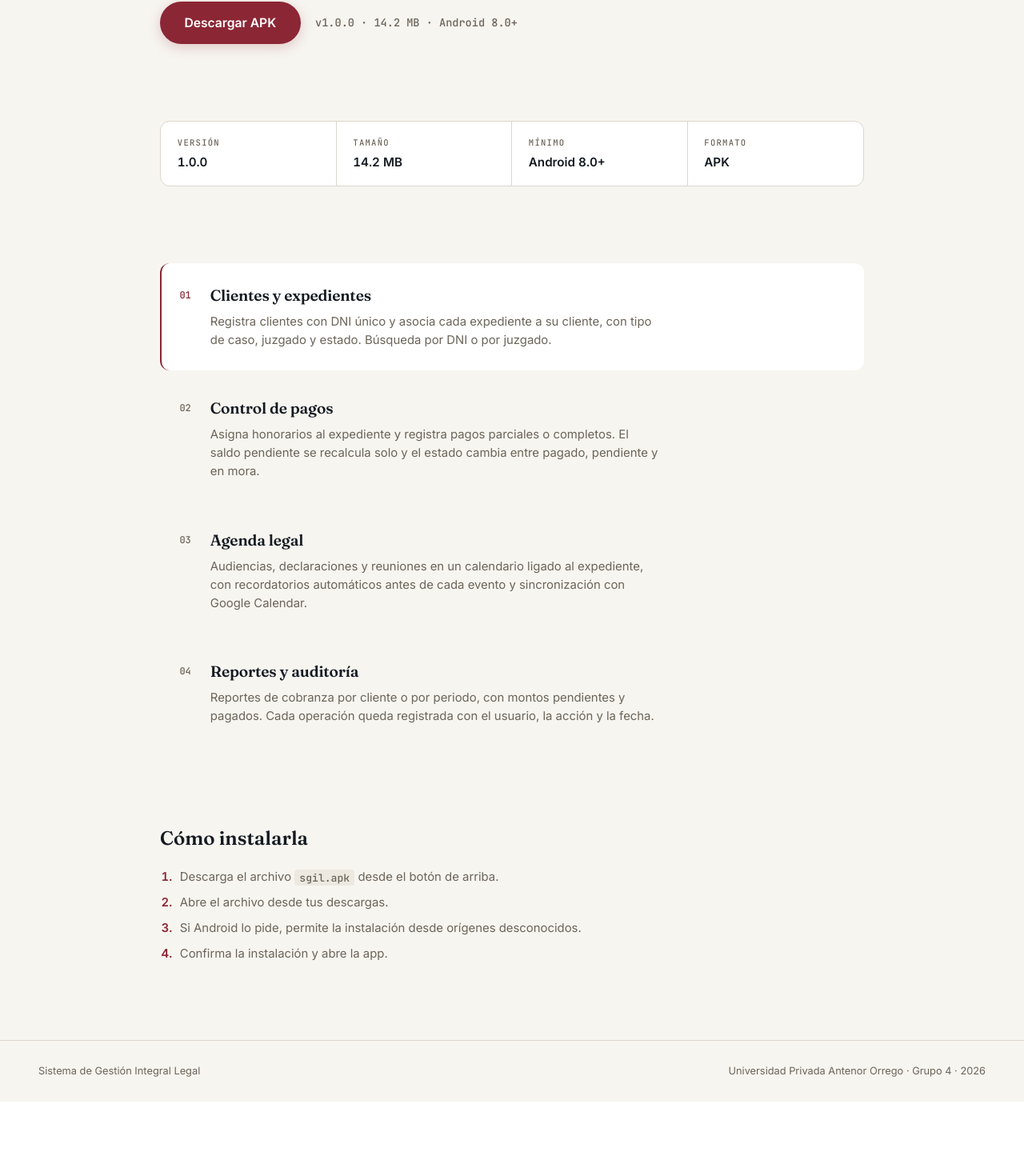
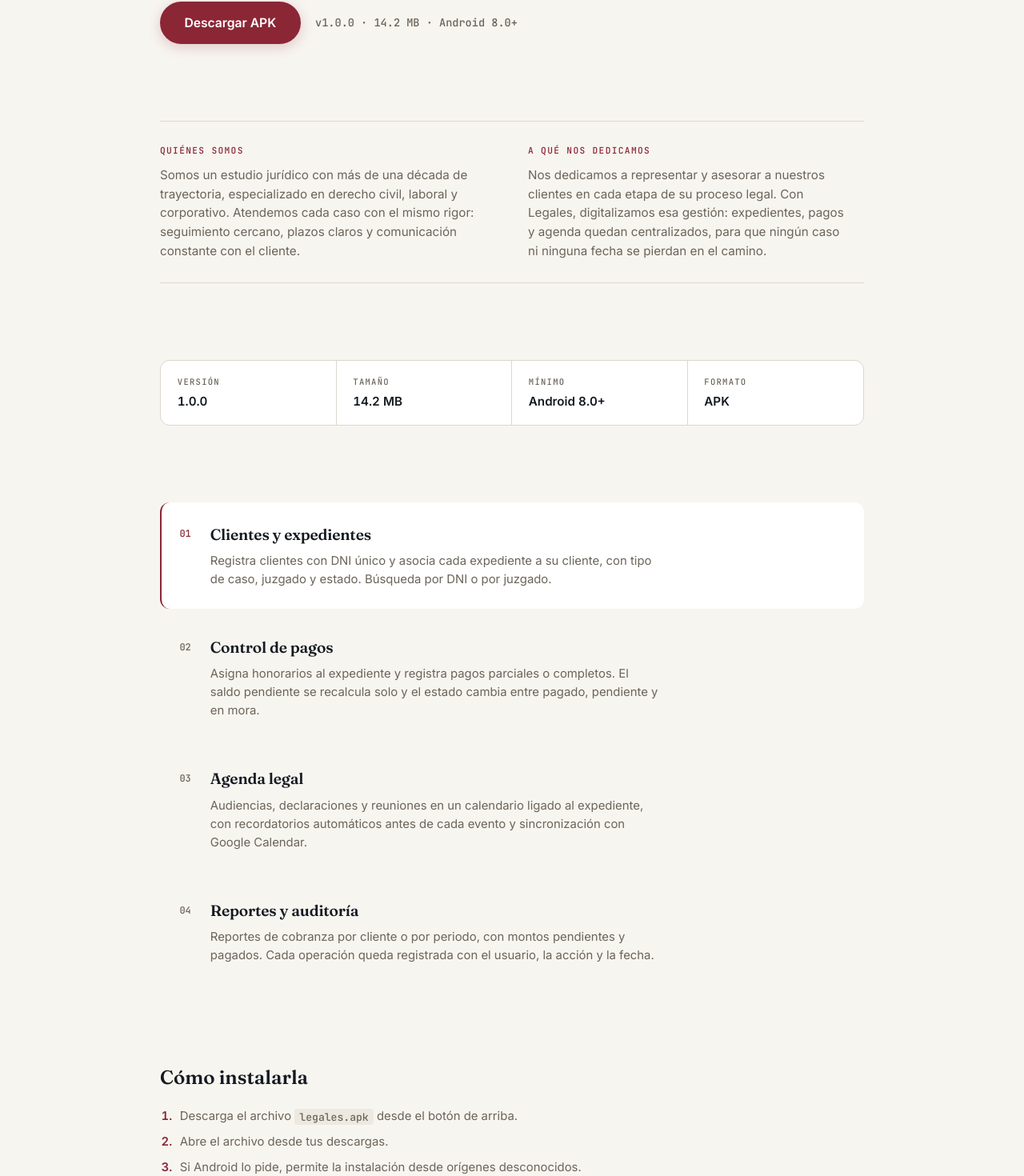
Before and after one commit to Dvid23/Legales, a React (Vite) app: page / in a window 1280 px wide. Shown: the part 443-1913 px from the top of the page at 80% size. Before the commit the page ends 1820 px from the top, so only its background shows below. Built offline with nearby package versions, Linux system fonts and the light colour scheme.

Commit message:
Update App.jsx

```diff
--- a/src/App.jsx
+++ b/src/App.jsx
@@ -13,6 +13,10 @@ const APP = {
   minAndroid: "Android 8.0+",
   // El APK vive en /public/sgil.apk — se sube desde el proyecto, no desde la web
   apkUrl: "/legales.apk",
+  about: {
+    who: "Somos un estudio jurídico con más de una década de trayectoria, especializado en derecho civil, laboral y corporativo. Atendemos cada caso con el mismo rigor: seguimiento cercano, plazos claros y comunicación constante con el cliente.",
+    what: "Nos dedicamos a representar y asesorar a nuestros clientes en cada etapa de su proceso legal. Con Legales, digitalizamos esa gestión: expedientes, pagos y agenda quedan centralizados, para que ningún caso ni ninguna fecha se pierdan en el camino.",
+  },
   modules: [
     {
       id: "clientes",
@@ -102,6 +106,17 @@ export default function App() {
           </div>
         </section>
 
+        <section className="about">
+          <div className="about-col">
+            <span className="about-label">Quiénes somos</span>
+            <p>{APP.about.who}</p>
+          </div>
+          <div className="about-col">
+            <span className="about-label">A qué nos dedicamos</span>
+            <p>{APP.about.what}</p>
+          </div>
+        </section>
+
         <section className="ficha" aria-label="Ficha técnica">
           {[
             ["versión", APP.version],
@@ -131,7 +146,7 @@ export default function App() {
         <section className="install">
           <h2 className="title">Cómo instalarla</h2>
           <ol>
-            <li>Descarga el archivo <code>sgil.apk</code> desde el botón de arriba.</li>
+            <li>Descarga el archivo <code>legales.apk</code> desde el botón de arriba.</li>
             <li>Abre el archivo desde tus descargas.</li>
             <li>Si Android lo pide, permite la instalación desde orígenes desconocidos.</li>
             <li>Confirma la instalación y abre la app.</li>
@@ -168,7 +183,7 @@ html{scroll-behavior:smooth}
 /* NAV */
 .nav{position:sticky;top:0;z-index:20;background:rgba(247,245,240,.9);
   backdrop-filter:blur(10px);border-bottom:1px solid var(--line);
-  display:flex;align-items:center;gap:1.5rem;
+  display:grid;grid-template-columns:1fr auto 1fr;align-items:center;gap:1rem;
   padding:.75rem clamp(1rem,5vw,3rem)}
 .brand{display:flex;align-items:center;gap:.7rem;text-decoration:none;color:inherit}
 .logo{width:36px;height:36px;border-radius:8px;object-fit:cover;
@@ -176,12 +191,13 @@ html{scroll-behavior:smooth}
 .brandtext{display:flex;flex-direction:column;line-height:1.2}
 .brandtext strong{font-family:'Fraunces',serif;font-size:1.05rem;letter-spacing:.02em}
 .brandtext em{font-style:normal;font-size:.68rem;color:var(--dim)}
-.links{display:flex;gap:.25rem;margin-left:auto}
+.links{display:flex;gap:.25rem;justify-self:center}
 .links button{background:none;border:0;cursor:pointer;color:var(--dim);
   font:inherit;font-size:.85rem;padding:.4rem .7rem;border-radius:6px;transition:.15s}
 .links button:hover{color:var(--ink);background:#EFEBE3}
 .links button.on{color:var(--accent);background:var(--accent-soft);font-weight:600}
-.nav-btn{padding:.5rem 1.05rem;font-size:.85rem;background:var(--ink);color:var(--paper)}
+.nav-btn{padding:.5rem 1.05rem;font-size:.85rem;background:var(--ink);color:var(--paper);
+  justify-self:end}
 
 main{width:min(880px,92vw);margin:0 auto;flex:1;
   padding:clamp(3rem,8vw,6rem) 0;display:flex;flex-direction:column;
@@ -201,6 +217,13 @@ h1{font-family:'Fraunces',Georgia,serif;font-weight:600;
   box-shadow:0 4px 16px rgba(139,38,53,.22)}
 .primary:hover{box-shadow:0 8px 24px rgba(139,38,53,.3)}
 .meta{color:var(--dim);font-size:.85rem;font-family:'JetBrains Mono',monospace}
+
+/* ABOUT */
+.about{display:grid;grid-template-columns:1fr 1fr;gap:2.5rem;
+  padding:1.75rem 0;border-top:1px solid var(--line);border-bottom:1px solid var(--line)}
+.about-label{display:block;font-family:'JetBrains Mono',monospace;font-size:.7rem;
+  text-transform:uppercase;letter-spacing:.12em;color:var(--accent);margin-bottom:.6rem}
+.about p{color:var(--dim);font-size:.95rem;max-width:42ch}
 
 /* FICHA */
 .ficha{display:grid;grid-template-columns:repeat(4,1fr);background:var(--panel);
@@ -239,8 +262,10 @@ footer{border-top:1px solid var(--line);padding:1.75rem clamp(1rem,5vw,3rem);
 :focus-visible{outline:2px solid var(--accent);outline-offset:3px;border-radius:4px}
 
 @media(max-width:820px){
+  .nav{grid-template-columns:1fr auto}
   .links{display:none}
-  .nav-btn{margin-left:auto}
+  .nav-btn{grid-column:2}
+  .about{grid-template-columns:1fr;gap:1.5rem}
   .ficha{grid-template-columns:repeat(2,1fr)}
   .cell:nth-child(2){border-right:0}
   .cell:nth-child(-n+2){border-bottom:1px solid var(--line)}
```
